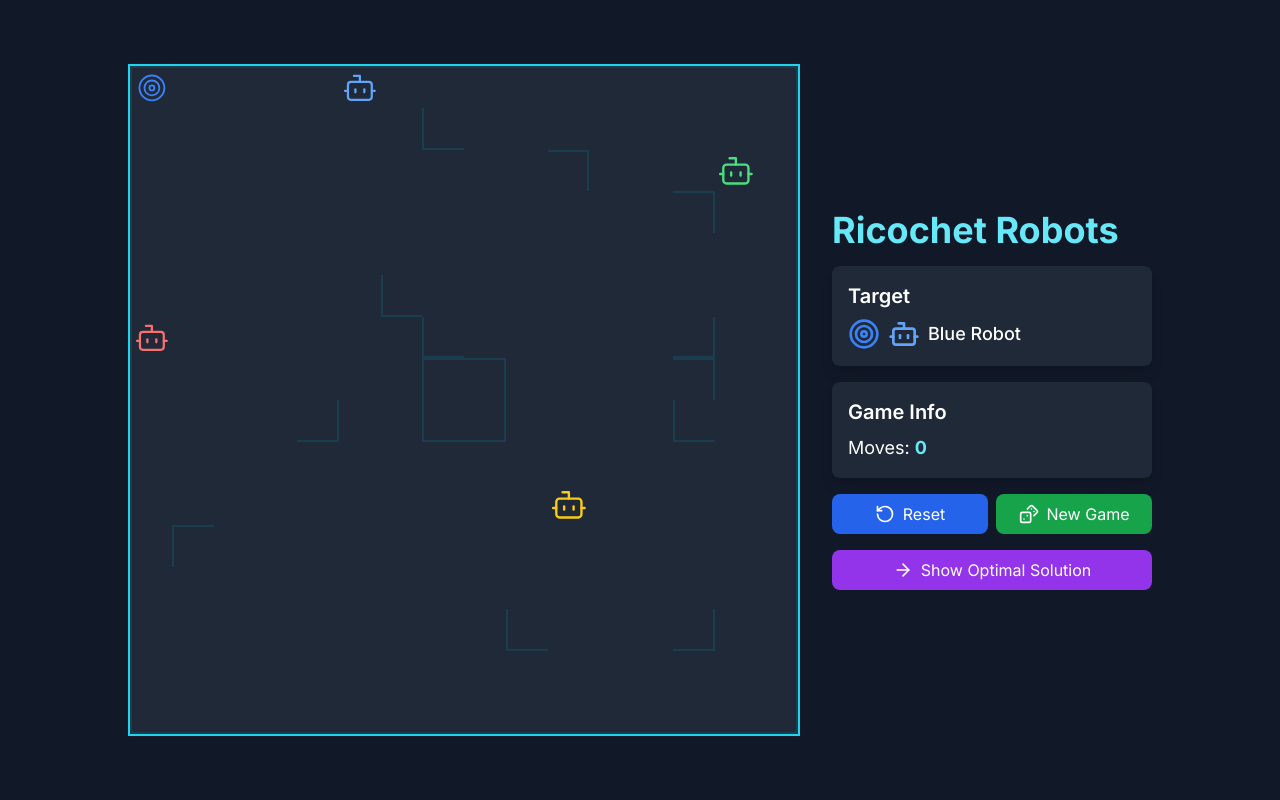
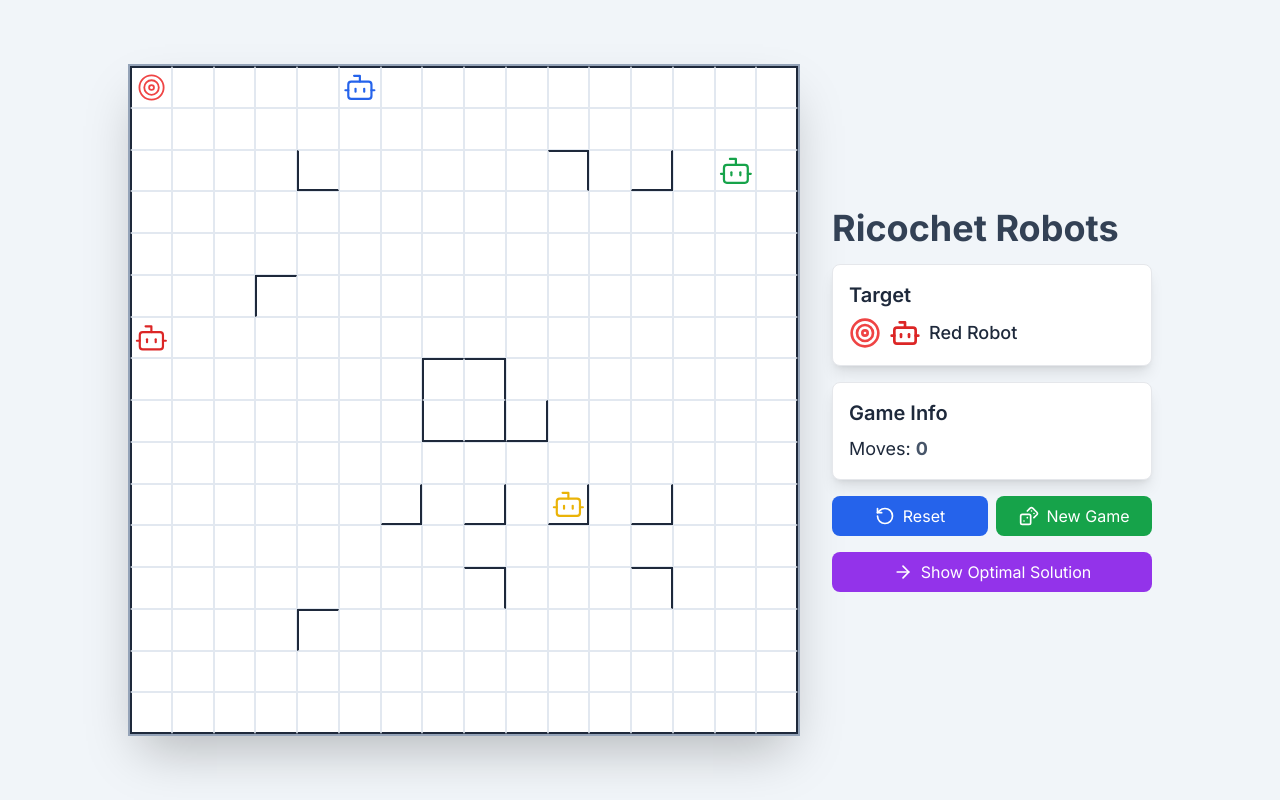
Before and after one commit to krishjp/ricochet-robots, a Next.js app: page / in a window 1280 px wide. Built offline with nearby package versions, Linux system fonts and the light colour scheme.

Commit message:
style - update style - shifted to a lighter color palette with solid grid lines - added border wall restrictions

```diff
--- a/src/app/page.tsx
+++ b/src/app/page.tsx
@@ -2,7 +2,6 @@
 import { useState, useEffect, useCallback } from 'react';
 import { Target, Bot, RotateCcw, RefreshCw, Dices, ArrowRight } from 'lucide-react';
 
-// --- TYPES AND CONSTANTS ---
 const BOARD_SIZE = 16;
 const ROBOT_COLORS = ["red", "blue", "green", "yellow"] as const;
 type RobotColor = typeof ROBOT_COLORS[number];
@@ -10,19 +9,15 @@ type Position = { x: number; y: number };
 type Robot = Position & { color: RobotColor };
 type Robots = { [key in RobotColor]: Robot };
 type Walls = { [key: string]: { north?: boolean; east?: boolean; south?: boolean; west?: boolean } };
-// This is the corrected type. The target color must be one of the robot colors.
 type TargetChip = Position & { color: RobotColor };
 
-// --- HELPER FUNCTIONS ---
 const posKey = (p: Position) => `${p.x},${p.y}`;
 
 const generateInitialBoardState = (): { robots: Robots; walls: Walls; target: TargetChip } => {
     const walls: Walls = {};
     const center = BOARD_SIZE / 2 - 1;
 
-    // --- WALL GENERATION ---
-
-    // 1. Center 2x2 block walls
+    // Center 2x2
     const centerPositions = new Set<string>();
     for (let i = center; i <= center + 1; i++) {
         for (let j = center; j <= center + 1; j++) {
@@ -35,7 +30,7 @@ const generateInitialBoardState = (): { robots: Robots; walls: Walls; target: Ta
         }
     }
 
-    // 2. Outer walls
+    // Outer walls
     for (let i = 0; i < BOARD_SIZE; i++) {
         if (!walls[posKey({ x: i, y: 0 })]) walls[posKey({ x: i, y: 0 })] = {};
         walls[posKey({ x: i, y: 0 })]!.north = true;
@@ -50,31 +45,45 @@ const generateInitialBoardState = (): { robots: Robots; walls: Walls; target: Ta
         walls[posKey({ x: BOARD_SIZE - 1, y: i })]!.east = true;
     }
 
-    // 3. Random L-shaped walls
+    // Random L-shaped walls
+    const forbiddenForWalls = new Set<string>(centerPositions);
     const wallCount = 12;
-    for(let i=0; i<wallCount; i++){
-        let x, y;
-        do {
-            x = Math.floor(Math.random() * BOARD_SIZE);
-            y = Math.floor(Math.random() * BOARD_SIZE);
-        } while (centerPositions.has(posKey({x,y})) || walls[posKey({x,y})]);
+    let placedWalls = 0;
+    let attempts = 0;
 
-        if (!walls[posKey({x, y})]) walls[posKey({x, y})] = {};
-        const orientation = Math.floor(Math.random() * 4);
-        if(orientation === 0){ // North-West corner -> wall north and west
-            walls[posKey({x, y})]!.north = true;
-            walls[posKey({x, y})]!.west = true;
-        } else if (orientation === 1){ // North-East
-            walls[posKey({x, y})]!.north = true;
-            walls[posKey({x, y})]!.east = true;
-        } else if (orientation === 2){ // South-West
-            walls[posKey({x, y})]!.south = true;
-            walls[posKey({x, y})]!.west = true;
-        } else { // South-East
-            walls[posKey({x, y})]!.south = true;
-            walls[posKey({x, y})]!.east = true;
+    while(placedWalls < wallCount && attempts < 500) {
+        attempts++;
+        const x = Math.floor(Math.random() * (BOARD_SIZE - 2)) + 1; // Avoid edges for simpler logic
+        const y = Math.floor(Math.random() * (BOARD_SIZE - 2)) + 1;
+        const key = posKey({x,y});
+
+        if (!forbiddenForWalls.has(key)) {
+             if (!walls[key]) walls[key] = {};
+            const orientation = Math.floor(Math.random() * 4);
+            if (orientation === 0) { // North-West
+                walls[key]!.north = true;
+                walls[key]!.west = true;
+            } else if (orientation === 1) { // North-East
+                walls[key]!.north = true;
+                walls[key]!.east = true;
+            } else if (orientation === 2) { // South-West
+                walls[key]!.south = true;
+                walls[key]!.west = true;
+            } else { // South-East
+                walls[key]!.south = true;
+                walls[key]!.east = true;
+            }
+
+            // Add the cell and its neighbors to the forbidden list to enforce spacing
+            for (let dx = -1; dx <= 1; dx++) {
+                for (let dy = -1; dy <= 1; dy++) {
+                    forbiddenForWalls.add(posKey({ x: x + dx, y: y + dy }));
+                }
+            }
+            placedWalls++;
         }
     }
+
 
     // --- ITEM PLACEMENT ---
     const occupied = new Set<string>();
@@ -104,7 +113,6 @@ const generateInitialBoardState = (): { robots: Robots; walls: Walls; target: Ta
 };
 
 
-// --- GAME COMPONENT ---
 export default function RicochetRobotsPage() {
     const [robots, setRobots] = useState<Robots | null>(null);
     const [walls, setWalls] = useState<Walls | null>(null);
@@ -123,7 +131,7 @@ export default function RicochetRobotsPage() {
 
         while (q.length > 0) {
             iterations++;
-            if (iterations > 5000) return false; // Safety break
+            if (iterations > 1000) return false; // Safety break
 
             const { robots: currentRobots } = q.shift()!;
 
@@ -134,7 +142,7 @@ export default function RicochetRobotsPage() {
             for (const color of ROBOT_COLORS) {
                 const robotPositions = new Set(Object.values(currentRobots).map(posKey));
 
-                // Move North
+                // Move Logically in all 4 directions
                 let y = currentRobots[color].y;
                 while (y > 0 && !walls[posKey({x: currentRobots[color].x, y})]?.north && !robotPositions.has(posKey({x: currentRobots[color].x, y: y-1}))) y--;
                 if(y !== currentRobots[color].y) {
@@ -144,7 +152,6 @@ export default function RicochetRobotsPage() {
                     if(!visited.has(key)) { visited.add(key); q.push({robots: nextRobots}); }
                 }
 
-                // Move South, West, East (similar logic)
                 // South
                 y = currentRobots[color].y;
                 while (y < BOARD_SIZE - 1 && !walls[posKey({x: currentRobots[color].x, y})]?.south && !robotPositions.has(posKey({x: currentRobots[color].x, y: y+1}))) y++;
@@ -304,9 +311,9 @@ export default function RicochetRobotsPage() {
 
     if (loading || !robots || !walls || !target) {
         return (
-            <div className="flex items-center justify-center min-h-screen bg-gray-900 text-white">
+            <div className="flex items-center justify-center min-h-screen bg-slate-100 text-slate-800">
                 <div className="flex flex-col items-center gap-4">
-                    <Dices className="w-16 h-16 animate-spin" />
+                    <Dices className="w-16 h-16 animate-spin text-slate-500" />
                     <p className="text-xl">Generating a solvable puzzle...</p>
                 </div>
             </div>
@@ -315,15 +322,15 @@ export default function RicochetRobotsPage() {
 
     const possibleMoves = selectedRobot ? calculateMoves(robots[selectedRobot], robots, walls) : [];
     const colorMap = {
-        red: { text: 'text-red-400', border: 'border-red-400', target: 'text-red-500' },
-        blue: { text: 'text-blue-400', border: 'border-blue-400', target: 'text-blue-500' },
-        green: { text: 'text-green-400', border: 'border-green-400', target: 'text-green-500' },
-        yellow: { text: 'text-yellow-400', border: 'border-yellow-400', target: 'text-yellow-500' },
+        red: { text: 'text-red-600', border: 'border-red-600', target: 'text-red-500' },
+        blue: { text: 'text-blue-600', border: 'border-blue-600', target: 'text-blue-500' },
+        green: { text: 'text-green-600', border: 'border-green-600', target: 'text-green-500' },
+        yellow: { text: 'text-yellow-500', border: 'border-yellow-500', target: 'text-yellow-400' },
     };
 
     return (
-        <main className="flex flex-col lg:flex-row items-center justify-center min-h-screen bg-gray-900 p-4 gap-8">
-            <div className="grid grid-cols-16 border-2 border-cyan-400 aspect-square w-full max-w-lg lg:max-w-xl xl:max-w-2xl bg-gray-800">
+        <main className="flex flex-col lg:flex-row items-center justify-center min-h-screen bg-slate-100 p-4 gap-8 text-slate-800">
+            <div className="grid grid-cols-16 border-2 border-slate-400 aspect-square w-full max-w-lg lg:max-w-xl xl:max-w-2xl bg-white shadow-2xl">
                 {Array.from({ length: BOARD_SIZE * BOARD_SIZE }).map((_, i) => {
                     const x = i % BOARD_SIZE;
                     const y = Math.floor(i / BOARD_SIZE);
@@ -332,11 +339,11 @@ export default function RicochetRobotsPage() {
                     const isTarget = target.x === x && target.y === y;
                     const isMoveTarget = possibleMoves.some(p => p.x === x && p.y === y);
 
-                    let wallClasses = 'border-cyan-600/20';
-                    if (wall?.north) wallClasses += ' border-t-2';
-                    if (wall?.south) wallClasses += ' border-b-2';
-                    if (wall?.west) wallClasses += ' border-l-2';
-                    if (wall?.east) wallClasses += ' border-r-2';
+                    let wallClasses = 'border border-slate-200'; // Grid lines
+                    if (wall?.north) wallClasses += ' border-t-slate-800 border-t-2';
+                    if (wall?.south) wallClasses += ' border-b-slate-800 border-b-2';
+                    if (wall?.west) wallClasses += ' border-l-slate-800 border-l-2';
+                    if (wall?.east) wallClasses += ' border-r-slate-800 border-r-2';
 
                     return (
                         <div
@@ -352,15 +359,15 @@ export default function RicochetRobotsPage() {
                                     strokeWidth={1.5}
                                 />
                             )}
-                            {isMoveTarget && <div className="absolute w-1/3 h-1/3 bg-yellow-400/50 rounded-full cursor-pointer animate-pulse"></div>}
+                            {isMoveTarget && <div className="absolute w-1/3 h-1/3 bg-yellow-400/70 rounded-full cursor-pointer animate-pulse"></div>}
                         </div>
                     );
                 })}
             </div>
 
-            <div className="w-full lg:w-80 flex flex-col gap-4 text-white">
-                 <h1 className="text-4xl font-bold text-cyan-300">Ricochet Robots</h1>
-                <div className="p-4 bg-gray-800 rounded-lg shadow-lg">
+            <div className="w-full lg:w-80 flex flex-col gap-4">
+                 <h1 className="text-4xl font-bold text-slate-700">Ricochet Robots</h1>
+                <div className="p-4 bg-white rounded-lg shadow-lg border">
                     <h2 className="text-xl font-semibold mb-2">Target</h2>
                     <div className="flex items-center gap-2">
                         <Target className={`w-8 h-8 ${colorMap[target.color].target}`} />
@@ -369,23 +376,23 @@ export default function RicochetRobotsPage() {
                     </div>
                 </div>
 
-                <div className="p-4 bg-gray-800 rounded-lg shadow-lg">
+                <div className="p-4 bg-white rounded-lg shadow-lg border">
                     <h2 className="text-xl font-semibold mb-2">Game Info</h2>
-                    <p className="text-lg">Moves: <span className="font-bold text-cyan-300">{moveCount}</span></p>
-                    {optimalMoves && <p className="text-lg">Optimal: <span className="font-bold text-cyan-300">{optimalMoves.length}</span></p>}
-                    {solved && <p className="text-2xl font-bold text-green-400 mt-2 animate-pulse">Puzzle Solved!</p>}
+                    <p className="text-lg">Moves: <span className="font-bold text-slate-600">{moveCount}</span></p>
+                    {optimalMoves && <p className="text-lg">Optimal: <span className="font-bold text-slate-600">{optimalMoves.length}</span></p>}
+                    {solved && <p className="text-2xl font-bold text-green-600 mt-2 animate-pulse">Puzzle Solved!</p>}
                 </div>
 
-                <div className="grid grid-cols-2 gap-2">
+                <div className="grid grid-cols-2 gap-2 text-white">
                     <button onClick={resetRound} className="p-2 bg-blue-600 rounded-lg flex items-center justify-center gap-2 hover:bg-blue-700 transition-colors focus:outline-none focus:ring-2 focus:ring-blue-400"><RotateCcw size={20}/> Reset</button>
                     <button onClick={setupNewGame} className="p-2 bg-green-600 rounded-lg flex items-center justify-center gap-2 hover:bg-green-700 transition-colors focus:outline-none focus:ring-2 focus:ring-green-400"><Dices size={20}/> New Game</button>
                 </div>
-                 <button onClick={solve} disabled={!!optimalMoves} className="p-2 bg-purple-600 rounded-lg flex items-center justify-center gap-2 hover:bg-purple-700 transition-colors disabled:bg-gray-600 disabled:cursor-not-allowed focus:outline-none focus:ring-2 focus:ring-purple-400">
+                 <button onClick={solve} disabled={!!optimalMoves} className="p-2 bg-purple-600 text-white rounded-lg flex items-center justify-center gap-2 hover:bg-purple-700 transition-colors disabled:bg-gray-400 disabled:cursor-not-allowed focus:outline-none focus:ring-2 focus:ring-purple-400">
                     <ArrowRight size={20}/> Show Optimal Solution
                  </button>
 
                  {optimalMoves && (
-                    <div className="p-4 bg-gray-800 rounded-lg max-h-48 overflow-y-auto">
+                    <div className="p-4 bg-white rounded-lg border max-h-48 overflow-y-auto">
                         <h3 className="font-semibold mb-2">Optimal Path:</h3>
                         <ol className="list-decimal list-inside text-sm space-y-1">
                             {optimalMoves.map((move, i) => <li key={i} className="truncate">{move}</li>)}
```
